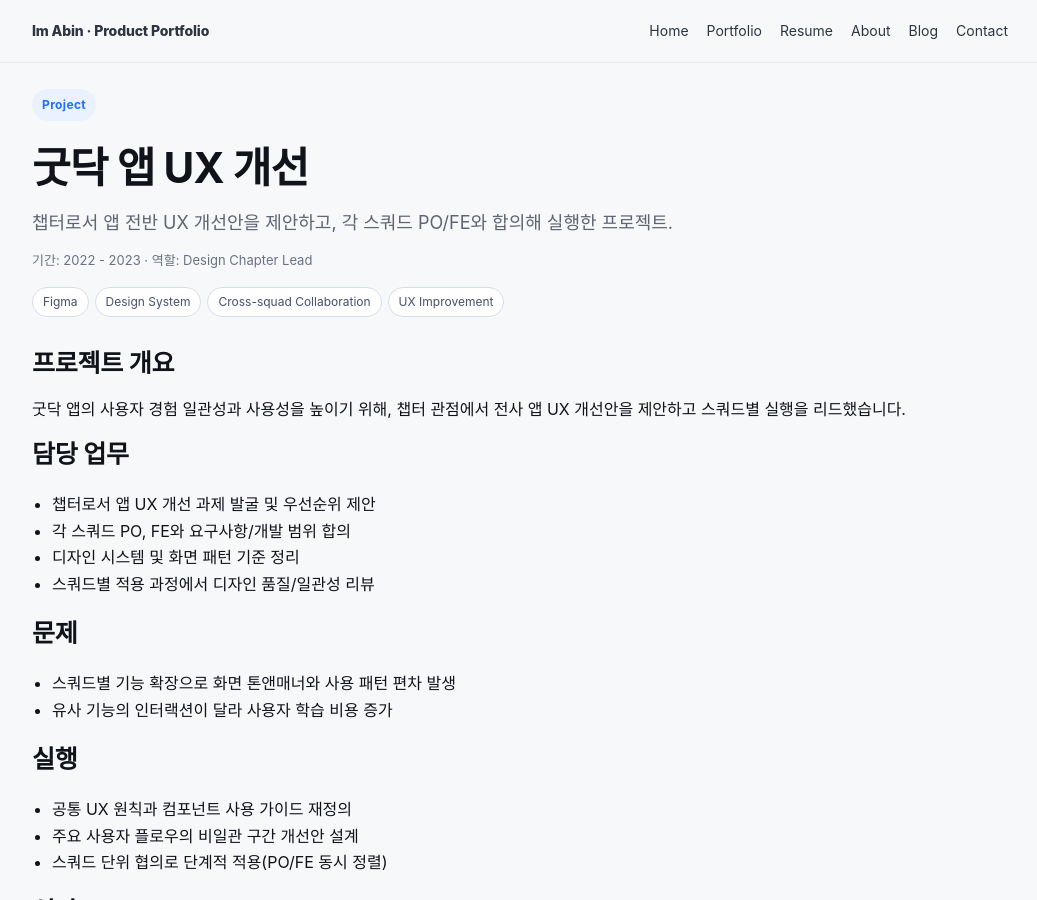
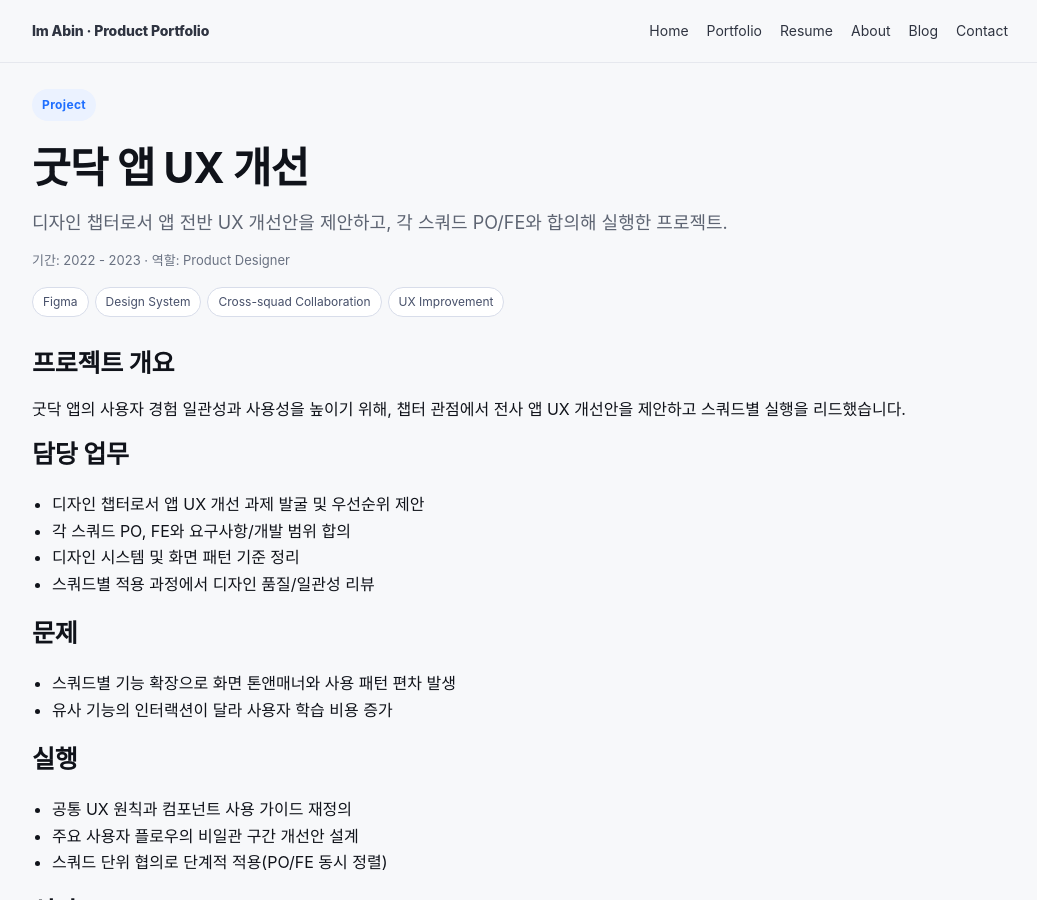
Before and after one commit to ima-bin/ima-bin.github.io, a Jekyll site: the page built from _projects/2026-06-goodoc-app-ux-improvement.md, in a window 1280 px wide and 900 px high. Shown: the whole window, without its empty margins (120-1157 px from the left). Built offline with Jekyll 4.4.1, drawn with Linux system fonts in a browser that asks for light colours.

Commit message:
Portfolio: role → Product Designer, 디자인 챕터로서

```diff
--- a/_projects/2026-06-goodoc-app-ux-improvement.md
+++ b/_projects/2026-06-goodoc-app-ux-improvement.md
@@ -3,8 +3,8 @@ layout: project
 title: "굿닥 앱 UX 개선"
 order: 4
 period: "2022 - 2023"
-role: "Design Chapter Lead"
-summary: "챕터로서 앱 전반 UX 개선안을 제안하고, 각 스쿼드 PO/FE와 합의해 실행한 프로젝트."
+role: "Product Designer"
+summary: "디자인 챕터로서 앱 전반 UX 개선안을 제안하고, 각 스쿼드 PO/FE와 합의해 실행한 프로젝트."
 stack: ["Figma", "Design System", "Cross-squad Collaboration", "UX Improvement"]
 thumbnail: "/assets/images/goodoc-ux-0415/cover-03-04.png"
 ---
@@ -12,7 +12,7 @@ thumbnail: "/assets/images/goodoc-ux-0415/cover-03-04.png"
 굿닥 앱의 사용자 경험 일관성과 사용성을 높이기 위해, 챕터 관점에서 전사 앱 UX 개선안을 제안하고 스쿼드별 실행을 리드했습니다.
 
 ## 담당 업무
-- 챕터로서 앱 UX 개선 과제 발굴 및 우선순위 제안
+- 디자인 챕터로서 앱 UX 개선 과제 발굴 및 우선순위 제안
 - 각 스쿼드 PO, FE와 요구사항/개발 범위 합의
 - 디자인 시스템 및 화면 패턴 기준 정리
 - 스쿼드별 적용 과정에서 디자인 품질/일관성 리뷰
```
